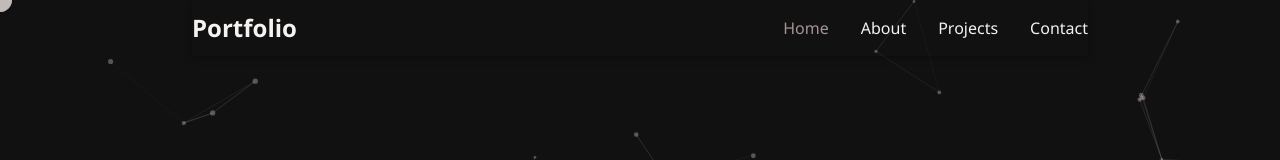
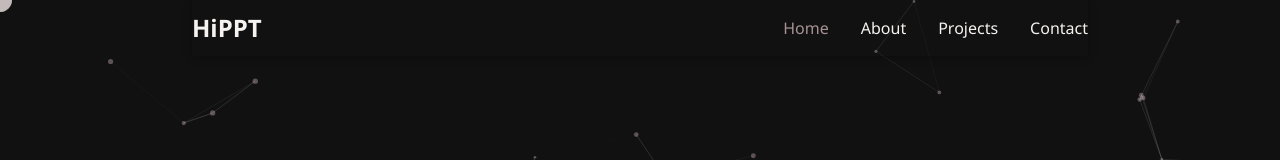
Before and after one commit to hoangphung123/my_portfolio, a React (Vite) app: page / in a window 1280 px wide. Shown: the top 160 px of the page. Built offline with nearby package versions, Linux system fonts and the light colour scheme.

Commit message:
update avatar

```diff
--- a/src/components/Navbar.jsx
+++ b/src/components/Navbar.jsx
@@ -33,7 +33,7 @@ const Navbar = () => {
           fontWeight: "bold",
         }}
       >
-        Portfolio
+        HiPPT
       </Link>
 
       <div style={{ display: "flex", gap: "2rem" }}>
--- a/src/pages/About.jsx
+++ b/src/pages/About.jsx
@@ -2,6 +2,7 @@ import Navbar from '../components/Navbar';
 import DustBackground from '../components/DustBackground';
 import './About.css';
 import React, { useState, useRef } from 'react';
+import AvaTar from '../assets/daxong.png'
 
 
 const skills = [
@@ -138,7 +139,7 @@ const About = () => {
               <div className="about-intro-row" style={{ display: 'flex', flexDirection: 'column', gap: '16px' }}>
                 <div className="about-intro-row1" style={{ display: 'flex', alignItems: 'flex-start', marginBottom: '30', textAlign: 'left', width: '100%', gap: '32px' }}>
                   <div className="about-avatar-col" style={{ flex: 1, display: 'flex', justifyContent: 'flex-start' }}>
-                    <img className="about-avatar" src="https://scontent.fsgn2-5.fna.fbcdn.net/v/t39.30808-6/509364339_2171343073302694_4422438780183955843_n.jpg?stp=dst-jpg_p552x414_tt6&_nc_cat=104&ccb=1-7&_nc_sid=127cfc&_nc_eui2=AeFU_28W4tAXvEXc91grfbs8qrfokOXVjiyqt-iQ5dWOLAJgnnnyxLhUvtyImUxVovLmKqyajI3mdVRrN1UlYeQ0&_nc_ohc=EOABd5o_GN8Q7kNvwGshma4&_nc_oc=AdnNu-AorIraqFR6JpsAkso2fmGrARO3v_NN3DJrfCGckbgLb0KPYhyqtAInBQf40io&_nc_zt=23&_nc_ht=scontent.fsgn2-5.fna&_nc_gid=XQSzlty4GkXcIYjG3owzZw&oh=00_AfM4X98PGvY4ig3hC-bkuirrVSbmRuWJmU4KSSP-vbE-nQ&oe=685B60D2" alt="avatar" />
+                    <img className="about-avatar" src={AvaTar} alt="avatar" />
                   </div>
                   <div className="about-info-col" style={{ flex: 2 }}>
                     <div className="about-intro-header">
```
Also changed, not shown: 1 other file (tests, documents, lock files or other folders).
